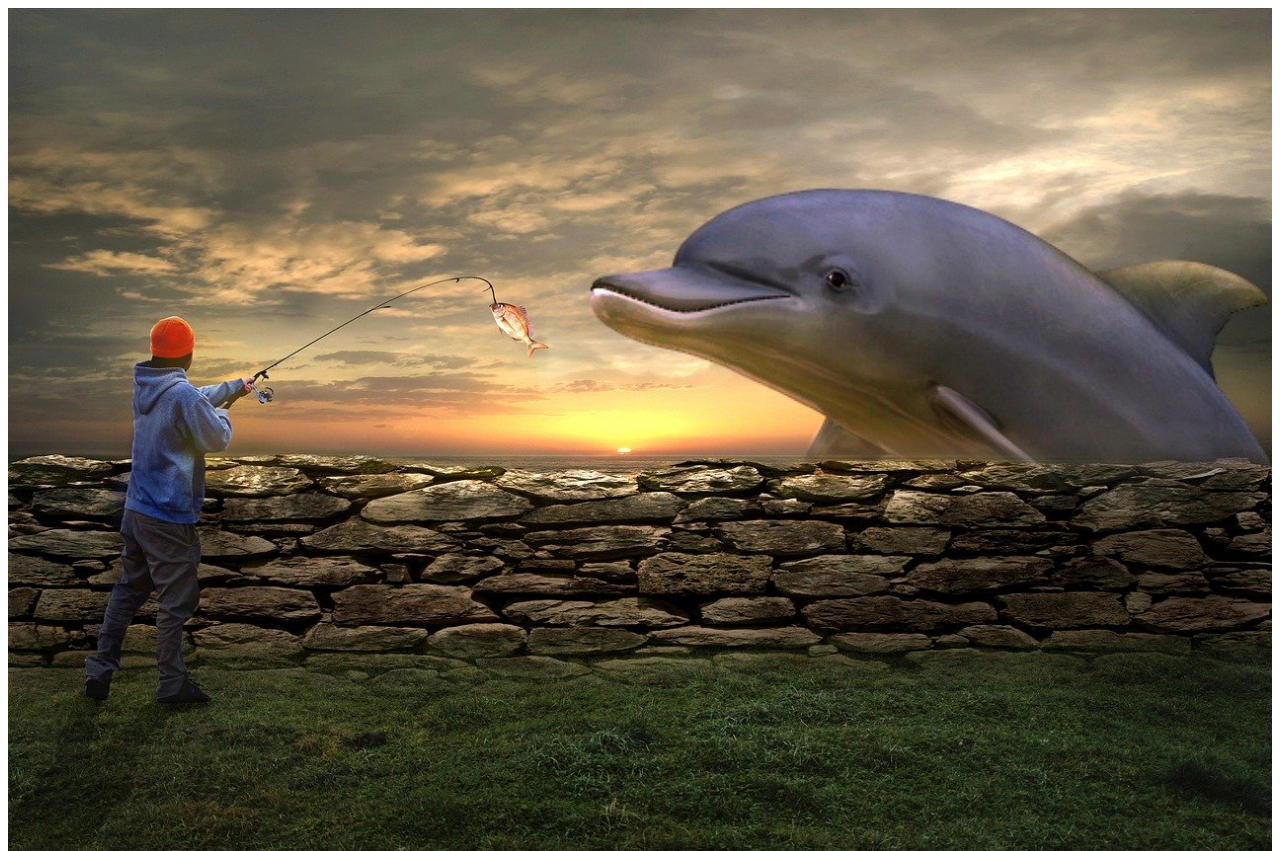
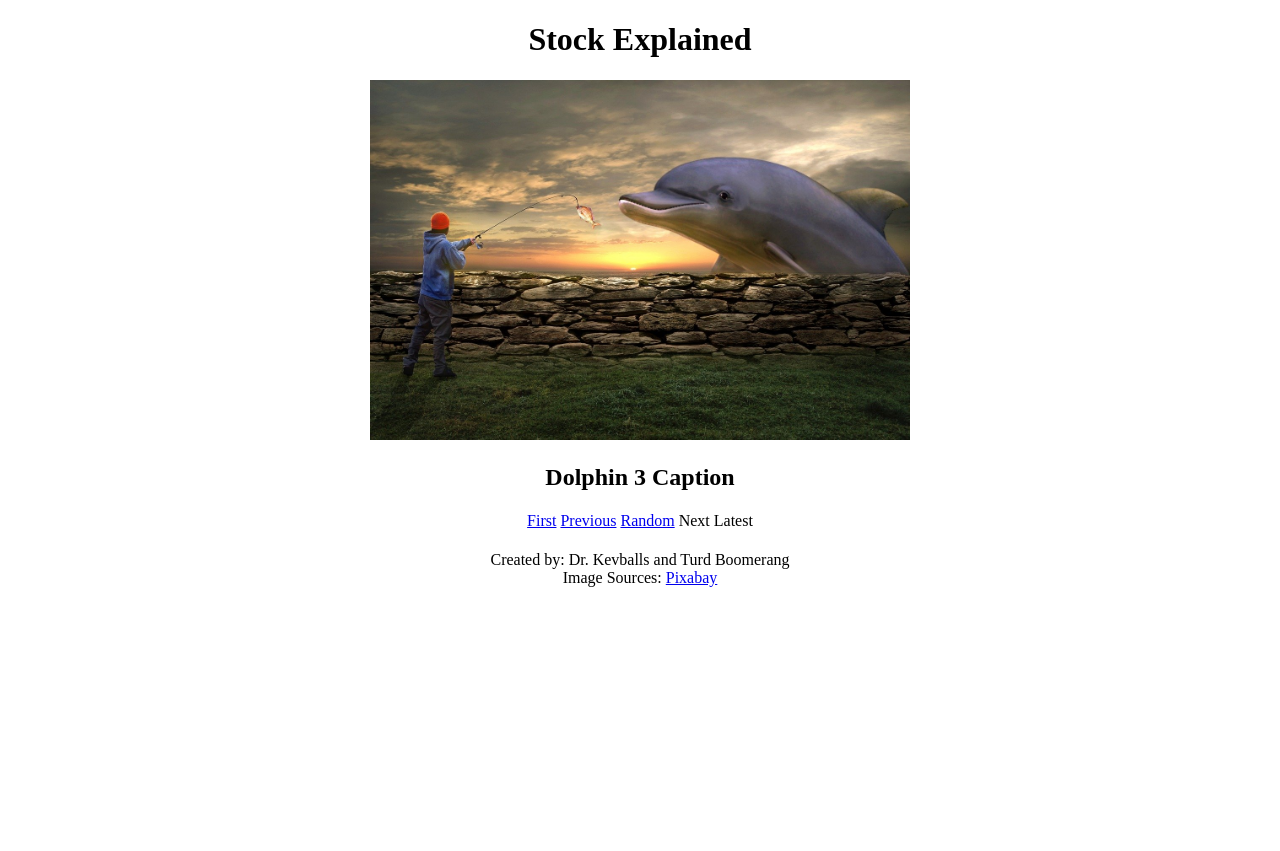
Before and after one commit to armstrongch/GoblinSauce, a plain HTML site: page index.html in a window 1280 px wide. Shown: the top 851 px of the page. After the commit the page ends 800 px from the top, so only its background shows below. Drawn offline with nearby package versions, Linux system fonts and the light colour scheme.

Commit message:
Update index.html

```diff
--- a/index.html
+++ b/index.html
@@ -2,16 +2,13 @@
 <html>
 	<head>
 		<meta charset="UTF-8">
-		<title>TITLE</title>
+		<title>Don't Tell Dad</title>
 		<style type="text/css">
 			* {
 				text-align: center;
 			}
 			.invisible {
 				display: none;
-			}
-			#contentDiv {
-				max-height: 80%;
 			}
 			h4 {
 				font-weight: normal;
@@ -21,6 +18,7 @@
 	</head>
 	<body onload="loadPage()">
 		<div id="containerDiv">
+			<h1>Stock Explained</h1>
 			<div id="contentDiv"></div>
 			<div id="navigationDiv">
 				<h4>
@@ -58,7 +56,8 @@
 
 				var src = images["image" + GET.imageIndex].src;
 				var caption = images["image" + GET.imageIndex].caption;
-				var contentHTML = "<img src='" + src + "' width='100%'></img>";
+				var contentHeight = Math.floor(screen.height * 0.6)
+				var contentHTML = "<img src='" + src + "' height='" + contentHeight + "px'></img>";
 				contentHTML += "<h2>" + caption + "</h2>"
 				$('#contentDiv').html(contentHTML);
 
```
